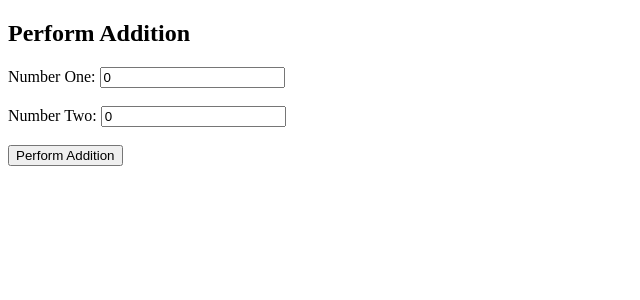
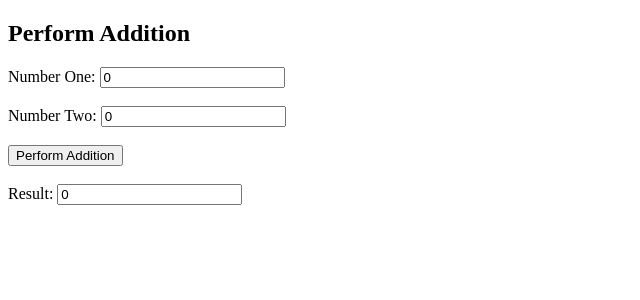
Before and after one commit to tompook/SimpleLambdaApp, an Angular app: page / in a window 1280 px wide. Shown: the top 300 px of the page, without its empty margins (0-640 px from the left). Built offline with nearby package versions, Linux system fonts and the light colour scheme.

Commit message:
set the result

```diff
--- a/src/app/call-addition-lambda/call-addition-lambda.component.html
+++ b/src/app/call-addition-lambda/call-addition-lambda.component.html
@@ -2,7 +2,7 @@
     <h2>Perform Addition</h2>
 </div>
 <div class="col-md-6">
-    <form [formGroup]="callAdditionForm" (ngSubmit)="performAddition()" autocomplete="off">
+    <form [formGroup]="callAdditionForm" (ngSubmit)="performAddition(callAdditionForm.value)" autocomplete="off">
         <div class="form-group">
             <label for="numberOne">Number One: </label>
             <input formControlName="numberOne" id="numberOne" type="number" class="form-control">
@@ -13,6 +13,13 @@
             <input formControlName="numberTwo" id="numberTwoo" type="number" class="form-control">
         </div>
         <br>
-        <button type="submit" class="btn btn-primary">Perform Addition</button>
+        <div class="form-group">
+            <button type="submit" class="btn btn-primary">Perform Addition</button>
+        </div>
+        <br>
+        <div class="form-group">
+            <label for="numberResult">Result: </label>
+            <input formControlName="numberResult" id="numberResult" type="number" class="form-control" [readonly]="true">
+        </div>
     </form>
 </div>
--- a/src/app/call-addition-lambda/call-addition-lambda.component.ts
+++ b/src/app/call-addition-lambda/call-addition-lambda.component.ts
@@ -11,6 +11,7 @@ export class CallAdditionLambdaComponent implements OnInit {
   callAdditionForm: FormGroup;
   numberOne: FormControl;
   numberTwo: FormControl;
+  numberResult: FormControl;
 
   constructor(private lambdaService: LambdaServiceService) { }
 
@@ -18,16 +19,18 @@ export class CallAdditionLambdaComponent implements OnInit {
     // set validators for form inputs
     this.numberOne = new FormControl(0, Validators.required);
     this.numberTwo = new FormControl(0, Validators.required);
+    this.numberResult = new FormControl(0);
 
     this.callAdditionForm = new FormGroup({
       numberOne: this.numberOne,
-      numberTwo: this.numberTwo
+      numberTwo: this.numberTwo,
+      numberResult: this.numberResult
     });
   }
 
-  performAddition() {
-    this.lambdaService.performAddition().subscribe(data => {
-      console.log(+data);
+  performAddition(formValues) {
+    this.lambdaService.performAddition(formValues.numberOne, formValues.numberTwo).subscribe(data => {
+      this.callAdditionForm.controls['numberResult'].setValue(+data);
     });
   }
 
--- a/src/app/shared/lambda-service.service.ts
+++ b/src/app/shared/lambda-service.service.ts
@@ -8,12 +8,12 @@ export class LambdaServiceService {
 
   constructor(private http: HttpClient) { }
 
-  performAddition() {
+  performAddition(numberOne: number, numberTwo: number) {
     const options = { headers: new HttpHeaders({'Content-Type': '/application/json'})};
     const url = `https://gc07tu65s6.execute-api.ap-southeast-2.amazonaws.com/prod/TP_AdditionLambda`;
     let numbers = {
-      'num1': 1,
-      'num2': 3
+      'num1': numberOne,
+      'num2': numberTwo
     };
     return this.http.post(url, numbers, options);
   }
```
